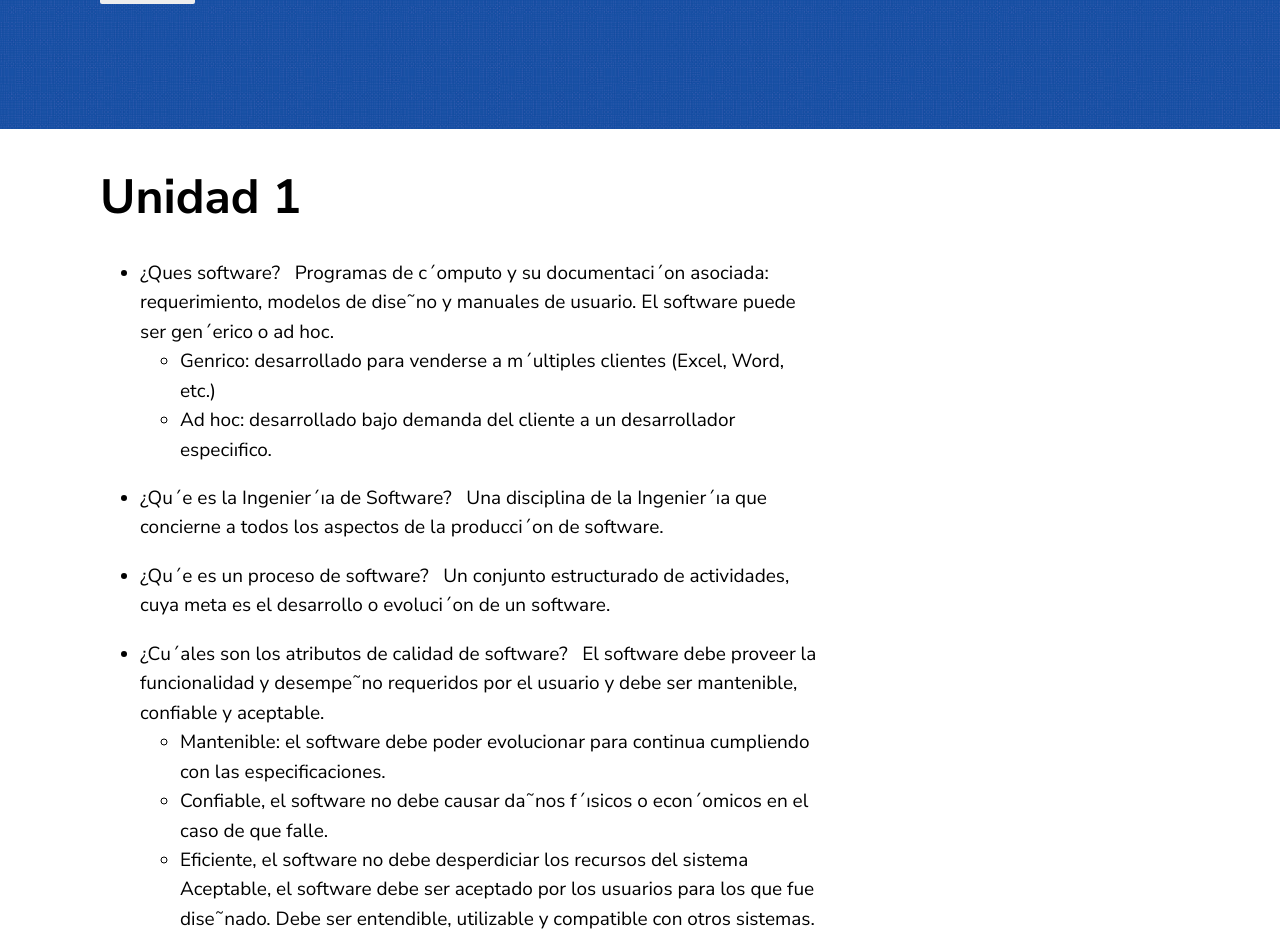
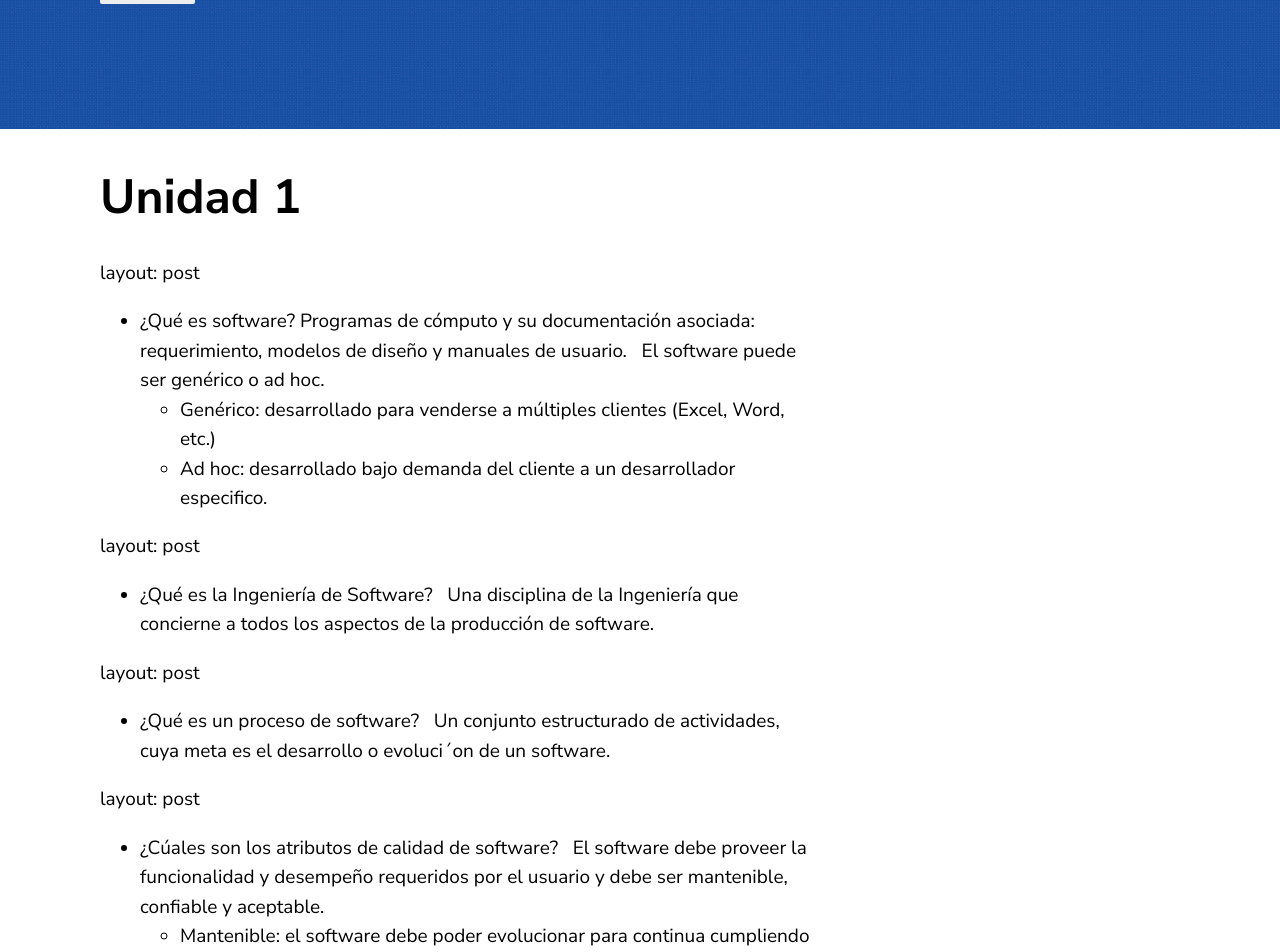
Before and after one commit to PrimaryOmega/ProyectoIntro, a Jekyll site: the page built from _posts/2020-08-16-Index.markdown, in a window 1280 px wide and 1400 px high, scrolled down 360 px. Shown: the top 952 px of the window. Built offline with Jekyll 4.4.1, drawn with Linux system fonts in a browser that asks for light colours; some of the changed text lies outside the part shown.

Commit message:
Update 2020-08-16-Index.markdown

```diff
--- a/_posts/2020-08-16-Index.markdown
+++ b/_posts/2020-08-16-Index.markdown
@@ -1,63 +1,73 @@
 ---
 layout: post
 title:  "INTRODUCCION A LA INGENIERIA DE SOFTWARE"
-date:   2020-08-16 02:24:00
+date:   2020-08-16 02:45:39
 
 categories: Unidad
 ---
 
 # Unidad 1
-* ¿Ques software? &nbsp;
-Programas de c´omputo y su documentaci´on asociada: requerimiento, modelos de dise˜no y manuales de usuario. El software puede ser gen´erico o ad hoc. &nbsp;
-  * Genrico: desarrollado para venderse a m´ultiples clientes (Excel, Word, etc.) &nbsp;
-  * Ad hoc: desarrollado bajo demanda del cliente a un desarrollador especiıfico. &nbsp;
+layout: post
+* ¿Qué es software?
+Programas de cómputo y su documentación asociada: requerimiento, modelos de diseño y manuales de usuario. &nbsp;
+El software puede ser genérico o ad hoc. &nbsp;
+  * Genérico: desarrollado para venderse a múltiples clientes (Excel, Word, etc.) &nbsp;
+  * Ad hoc: desarrollado bajo demanda del cliente a un desarrollador especifico. &nbsp;
 
-* ¿Qu´e es la Ingenier´ıa de Software? &nbsp;
-Una disciplina de la Ingenier´ıa que concierne a todos los aspectos de la producci´on de software. &nbsp;
+layout: post
+* ¿Qué es la Ingeniería de Software? &nbsp;
+Una disciplina de la Ingeniería que concierne a todos los aspectos de la producción de software. &nbsp;
 
-* ¿Qu´e es un proceso de software? &nbsp;
+layout: post
+* ¿Qué es un proceso de software? &nbsp;
 Un conjunto estructurado de actividades, cuya meta es el desarrollo o evoluci´on de un software. &nbsp;
 
-* ¿Cu´ales son los atributos de calidad de software? &nbsp;
-El software debe proveer la funcionalidad y desempe˜no requeridos por el usuario y debe ser mantenible, confiable y aceptable. &nbsp;
+layout: post
+* ¿Cúales son los atributos de calidad de software? &nbsp;
+El software debe proveer la funcionalidad y desempeño requeridos por el usuario y debe ser mantenible, confiable y aceptable. &nbsp;
   * Mantenible: el software debe poder evolucionar para continua cumpliendo con las especificaciones. &nbsp;
-  * Confiable, el software no debe causar da˜nos f´ısicos o econ´omicos en el caso de que falle. &nbsp;
-  * Eficiente, el software no debe desperdiciar los recursos del sistema Aceptable, el software debe ser aceptado por los usuarios para los que fue dise˜nado. Debe ser entendible, utilizable y compatible con otros sistemas. &nbsp;
+  * Confiable: el software no debe causar daños físicos o económicos en el caso de que falle. &nbsp;
+  * Eficiente: el software no debe desperdiciar los recursos del sistema Aceptable, el software debe ser aceptado por los usuarios para los que fue diseñado. Debe ser entendible, utilizable y compatible con otros sistemas. &nbsp;
 
+layout: post
 * Las crisis del software. &nbsp;
-  * Desarrollar software puede ser un gran desaf´ıo intelectual: &nbsp;
+  * Desarrollar software puede ser un gran desafío intelectual: &nbsp;
 Problemas grandes, complejos y muy variados &nbsp;
 Formalismos inadecuados &nbsp;
-Gran diferencia entre la teor´ıa y la pr´actica &nbsp;
+Gran diferencia entre la teoría y la práctica &nbsp;
 Imposibilidad de utilizar aproximaciones &nbsp;
 
 <img src="https://velneo.es/files/2016/03/5060342600695808.png" alt="Software" width="75%"/>
 
-* ¿Qu´e es software de calidad? &nbsp;
-  *Un software de calidad tiene concordancia con:
-Los requisitos funcionales y de rendimiento expl´ıcitamente establecidos. &nbsp;
-Los est´andares de desarrollo expl´ıcitamente documentados y las caracter´ısticas impl´ıcitas que se espera de todo software desarrollado profesionalmente. &nbsp;
+layout: post
+* ¿Qué es software de calidad? &nbsp;
+  * Un software de calidad tiene concordancia con:
+Los requisitos funcionales y de rendimiento explícitamente establecidos. &nbsp;
+Los estándares de desarrollo explícitamente documentados y las características implícitas que se espera de todo software desarrollado profesionalmente. &nbsp;
 
+layout: post
 * Proceso de software. &nbsp;
-Un conjunto estructurado de actividades, cuya meta es el desarrollo o evoluci´on de un software eficaz y eficiente que re´una los requisitos del cliente.
+Un conjunto estructurado de actividades, cuya meta es el desarrollo o evolución de un software eficaz y eficiente que reúna los requisitos del cliente.
 
+layout: post
 * Modelo de procesos de desarrollo de software &nbsp;
-Representaci´on formal y simplificada de un proceso de software, presentada desde una perspectiva espec´ıfica. &nbsp;
+Representación formal y simplificada de un proceso de software, presentada desde una perspectiva específica. &nbsp;
 Dicho de otra forma, los procesos son instancias de un modelo de proceso. &nbsp;
 Ejemplos de perspectivas del proceso de software:
   * Flujo de trabajo, secuencia de actividades &nbsp;
-  * Flujo de datos, flujo de la informaci´on &nbsp;
-  * Rol/acci´on, qui´en realiza qu´e &nbsp;
+  * Flujo de datos, flujo de la información &nbsp;
+  * Rol/acción, quién realiza qué &nbsp;
 
-* Cascada, separar en distintas fases de especificaci´on y desarrollo. &nbsp;
-* Desarrollo Iterativo, la especificaci´on, desarrollo y validaci´on est´an interrelacionado. &nbsp;
+* Cascada, separar en distintas fases de especificación y desarrollo. &nbsp;
+* Desarrollo Iterativo, la especificación, desarrollo y validación están interrelacionado. &nbsp;
 * Prototipado, un modelo sirve de prototipo para la construcci´on del sistema final. &nbsp;
-* Basado en componentes, asume que partes del sistema ya existen y se enfoca a su integraci´on. &nbsp;
-* Procesos ´agiles, que es un nuevo enfoque en el desarrollo de software. &nbsp;
+* Basado en componentes, asume que partes del sistema ya existen y se enfoca a su integración. &nbsp;
+* Procesos ágiles, que es un nuevo enfoque en el desarrollo de software. &nbsp;
 * Modelos para sistemas orientados a objetos, con un alto grado de iteratividad y solapamiento entre fases
-* Modelos en espiral, modelo de proceso de software evolutivoOrientados a la reutilizaci´on, trata de maximizar la reutilizaci´on de software existente. &nbsp;
-* M´etodos Formales, transformar una especificaci´on formal a lo largo devarias representaciones hasta llegar a un programa ejecutable. &nbsp;
+* Modelos en espiral, modelo de proceso de software evolutivo Orientados a la reutilización, trata de maximizar la reutilización de software existente. &nbsp;
+* Métodos Formales, transformar una especificación formal a lo largo devarias representaciones hasta llegar a un programa ejecutable. &nbsp;
 
+layout: post
 * MODELOS DE DESARROLLO DE SOFTWARE. &nbsp;
 
 * Modelo en Cascada. &nbsp;
```
Also changed, not shown: other parts of _posts/2020-08-16-Index.markdown (+1 -1 lines).
